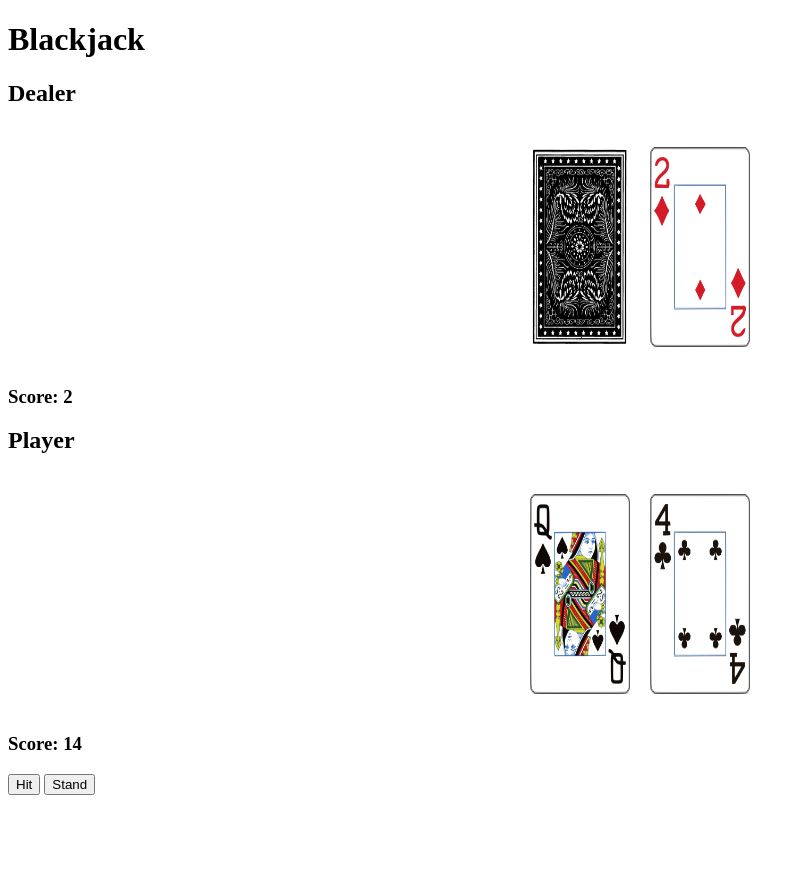
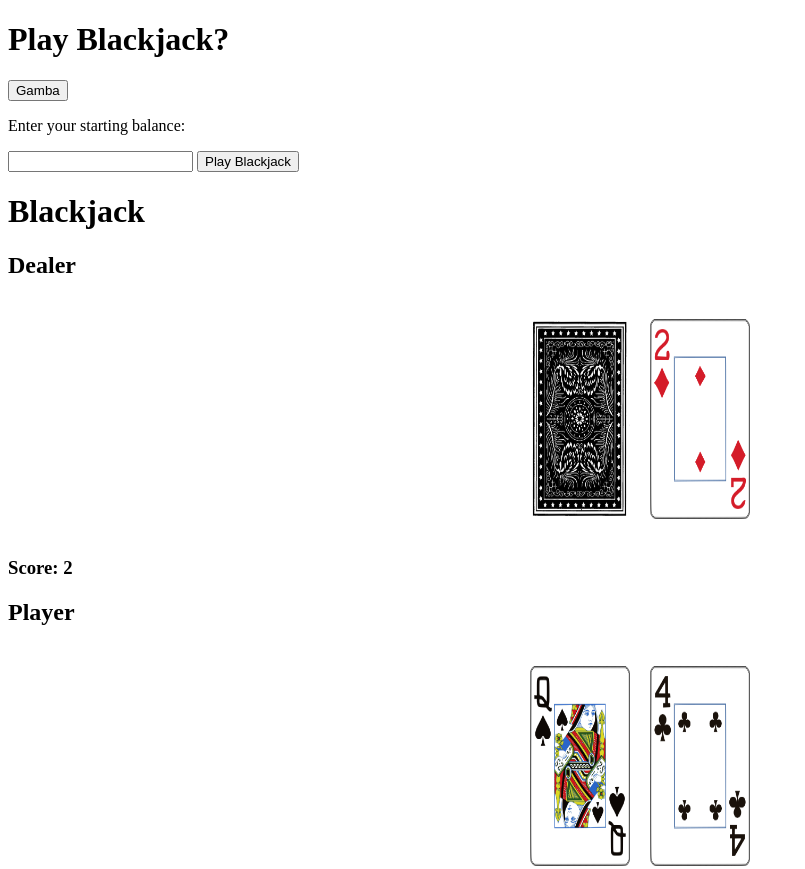
Before and after one commit to alantothe/Blackjack_OOP, a plain HTML site: page index.html in a window 1280 px wide. Shown: the top 869 px of the page, without its empty margins (0-805 px from the left). Before the commit the page ends 803 px from the top, so only its background shows below. Drawn offline with Linux system fonts and the light colour scheme.

Commit message:
setting up screens in html

```diff
--- a/index.html
+++ b/index.html
@@ -7,6 +7,19 @@
     <link rel="stylesheet" href="styles.css">
 </head>
 <body>
+
+    <div id="startScreen">
+        <h1>Play Blackjack?</h1>
+        <button id="playButton">Gamba</button>
+    </div>
+
+    <div id="balanceScreen">
+        <p>Enter your starting balance:</p>
+        <input type="number" id="balanceInput" min="1">
+        <button id="playButton">Play Blackjack</button>
+    </div>
+
+
     <h1>Blackjack</h1>
 
     <div id="dealer">
```
